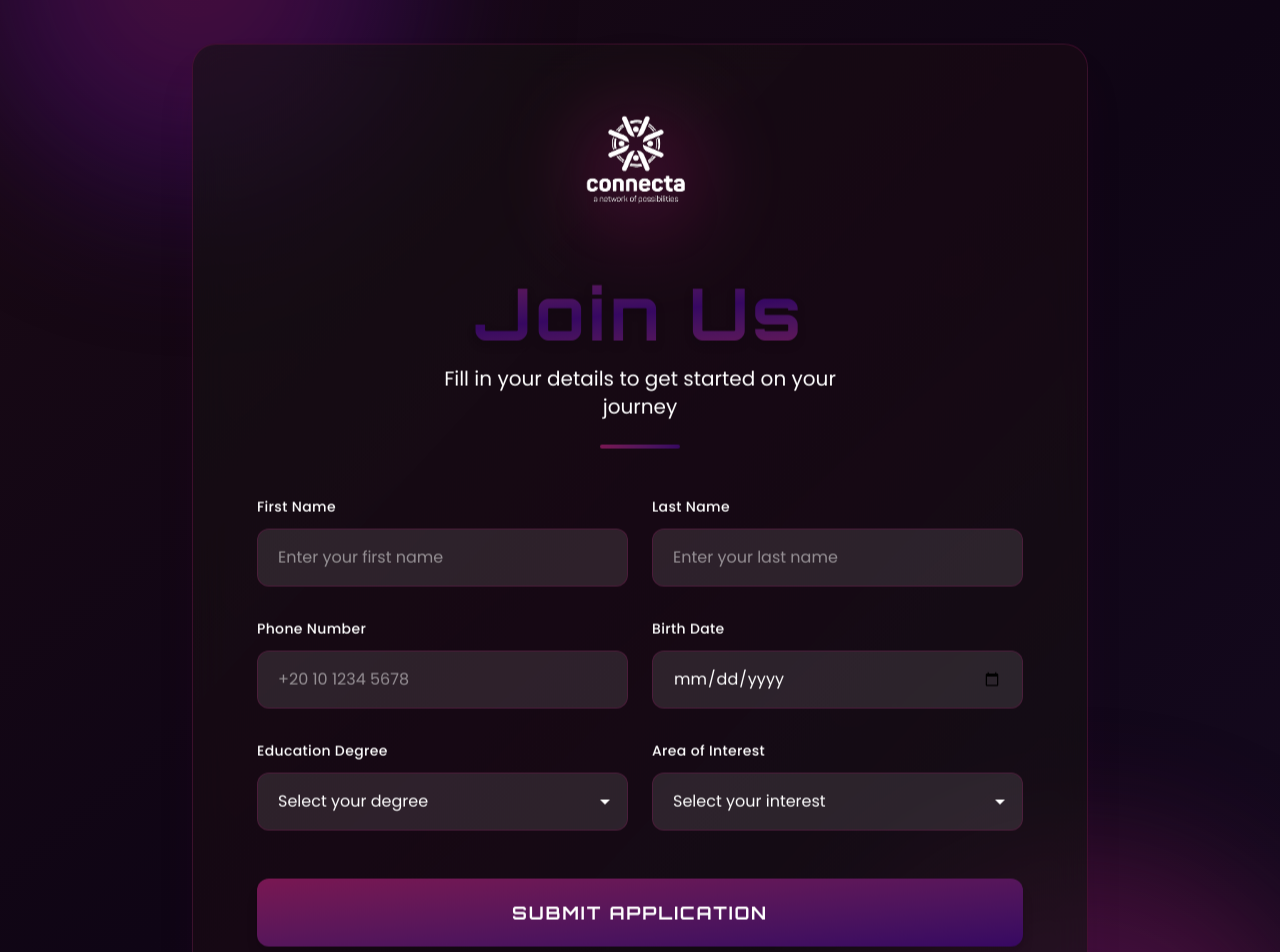
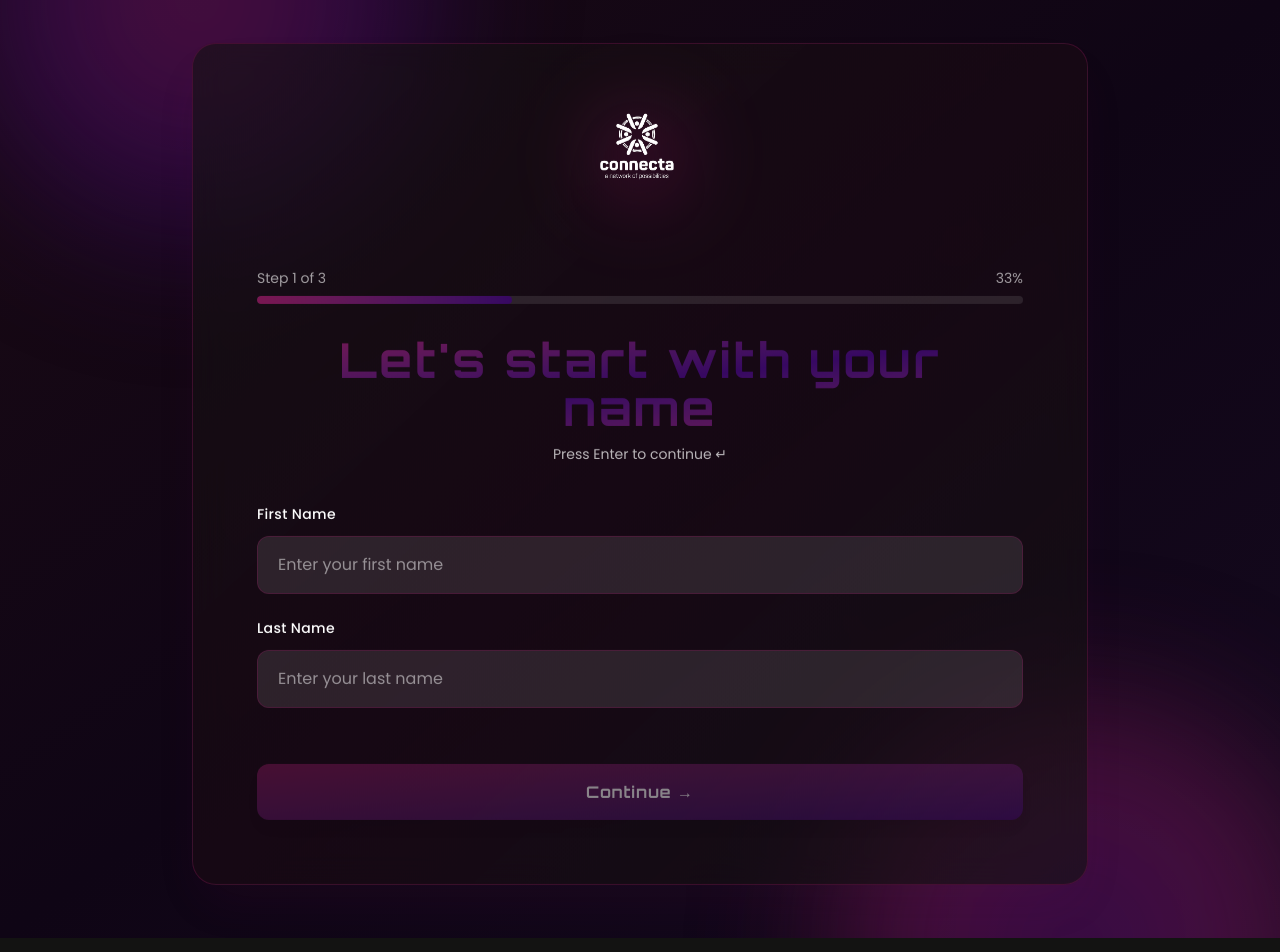
Before and after one commit to Blacktape-Entertainment/connecta, a React (Vite) app: page / in a window 1280 px wide. Shown: the top 952 px of the page. Built offline with nearby package versions, Linux system fonts and the light colour scheme.

Commit message:
feat: enhance FormSection with multi-step navigation and conditional fields

```diff
--- a/src/components/FormSection.jsx
+++ b/src/components/FormSection.jsx
@@ -1,4 +1,4 @@
-import { useState, useEffect, useRef } from "react";
+import { useState, useEffect, useRef, useMemo } from "react";
 import { gsap } from "gsap";
 import logo from "../assets/logo.png";
 import FormField from "./FormField";
@@ -12,11 +12,13 @@ export default function FormSection() {
     birthDate: "",
     educationDegree: "",
     areaOfInterest: "",
+    favoriteGame: "",
   });
 
   const [errors, setErrors] = useState({});
   const [touched, setTouched] = useState({});
   const [isSubmitting, setIsSubmitting] = useState(false);
+  const [currentStep, setCurrentStep] = useState(0);
 
   // Refs for GSAP animations
   const sectionRef = useRef(null);
@@ -113,14 +115,104 @@ export default function FormSection() {
         if (!value) return "Please select your area of interest";
         return "";
 
+      case "favoriteGame":
+        if (formData.areaOfInterest === "gaming" && !value)
+          return "Please select your favorite game";
+        return "";
+
       default:
         return "";
+    }
+  };
+
+  // Define form steps
+  const steps = useMemo(() => {
+    const baseSteps = [
+      {
+        title: "Let's start with your name",
+        fields: ["firstName", "lastName"],
+      },
+      {
+        title: "Your contact information",
+        fields: ["phoneNumber", "birthDate"],
+      },
+      {
+        title: "Tell us about yourself",
+        fields:
+          formData.areaOfInterest === "gaming"
+            ? ["educationDegree", "areaOfInterest", "favoriteGame"]
+            : ["educationDegree", "areaOfInterest"],
+      },
+    ];
+
+    return baseSteps;
+  }, [formData.areaOfInterest]);
+
+  const totalSteps = steps.length;
+  const currentStepData = steps[currentStep];
+  const progress = ((currentStep + 1) / totalSteps) * 100;
+
+  const canGoNext = () => {
+    return currentStepData.fields.every((field) => {
+      const value = formData[field];
+      const error = validateField(field, value);
+      return value && !error;
+    });
+  };
+
+  const handleNext = () => {
+    // Validate current step fields
+    const stepErrors = {};
+    currentStepData.fields.forEach((field) => {
+      const error = validateField(field, formData[field]);
+      if (error) stepErrors[field] = error;
+    });
+
+    if (Object.keys(stepErrors).length > 0) {
+      setErrors((prev) => ({ ...prev, ...stepErrors }));
+      setTouched((prev) => {
+        const newTouched = { ...prev };
+        currentStepData.fields.forEach((field) => {
+          newTouched[field] = true;
+        });
+        return newTouched;
+      });
+      return;
+    }
+
+    if (currentStep < totalSteps - 1) {
+      setCurrentStep((prev) => prev + 1);
+      // Animate to next step
+      gsap.fromTo(
+        containerRef.current,
+        { x: 50, opacity: 0 },
+        { x: 0, opacity: 1, duration: 0.5, ease: "power2.out" }
+      );
+    }
+  };
+
+  const handlePrev = () => {
+    if (currentStep > 0) {
+      setCurrentStep((prev) => prev - 1);
+      // Animate to previous step
+      gsap.fromTo(
+        containerRef.current,
+        { x: -50, opacity: 0 },
+        { x: 0, opacity: 1, duration: 0.5, ease: "power2.out" }
+      );
     }
   };
 
   const handleChange = (e) => {
     const { name, value } = e.target;
     setFormData((prev) => ({ ...prev, [name]: value }));
+
+    // Clear favorite game if user changes away from gaming
+    if (name === "areaOfInterest" && value !== "gaming") {
+      setFormData((prev) => ({ ...prev, favoriteGame: "" }));
+      setErrors((prev) => ({ ...prev, favoriteGame: "" }));
+      setTouched((prev) => ({ ...prev, favoriteGame: false }));
+    }
 
     // Validate field on change if already touched
     if (touched[name]) {
@@ -132,6 +224,17 @@ export default function FormSection() {
     const { name, value } = e.target;
     setTouched((prev) => ({ ...prev, [name]: true }));
     setErrors((prev) => ({ ...prev, [name]: validateField(name, value) }));
+  };
+
+  const handleKeyPress = (e) => {
+    if (e.key === "Enter") {
+      e.preventDefault();
+      if (currentStep < totalSteps - 1 && canGoNext()) {
+        handleNext();
+      } else if (currentStep === totalSteps - 1 && canGoNext()) {
+        handleSubmit(e);
+      }
+    }
   };
 
   const validateForm = () => {
@@ -180,9 +283,11 @@ export default function FormSection() {
         birthDate: "",
         educationDegree: "",
         areaOfInterest: "",
+        favoriteGame: "",
       });
       setTouched({});
       setErrors({});
+      setCurrentStep(0);
 
       // Show success message (you can replace with a toast or modal)
       alert("Application submitted successfully!");
@@ -225,33 +330,56 @@ export default function FormSection() {
       {/* Form Container with Improved Layout */}
       <div ref={containerRef} className="relative z-10 w-full max-w-4xl">
         <div className="bg-linear-to-br from-dark/60 via-[#1a0a14]/70 to-dark/60 backdrop-blur-lg rounded-3xl p-8 md:p-12 lg:p-16 border border-gradient1/40 shadow-2xl shadow-gradient1/10">
-          {/* Header */}
-          <header className="text-center mb-12">
-            <div className="relative inline-block mb-8">
+          {/* Header with Logo */}
+          <header className="text-center mb-8">
+            <div className="relative inline-block mb-6">
               <div className="absolute inset-0 bg-gradient1 blur-2xl opacity-40 rounded-full" />
               <img
                 src={logo}
                 alt="Logo"
-                className="relative w-28 md:w-32 h-auto mx-auto drop-shadow-2xl"
+                className="relative w-20 md:w-24 h-auto mx-auto drop-shadow-2xl"
               />
             </div>
-            <h2 className="font-heading text-5xl md:text-6xl lg:text-7xl font-bold bg-linear-to-br from-gradient1 via-gradient3 to-gradient1 bg-clip-text text-transparent mb-4 tracking-wider drop-shadow-lg">
-              Join Us
+          </header>
+
+          {/* Progress Bar */}
+          <div className="mb-8">
+            <div className="flex justify-between items-center mb-2">
+              <span className="text-light/60 text-sm font-body">
+                Step {currentStep + 1} of {totalSteps}
+              </span>
+              <span className="text-light/60 text-sm font-body">
+                {Math.round(progress)}%
+              </span>
+            </div>
+            <div className="w-full h-2 bg-light/10 rounded-full overflow-hidden">
+              <div
+                className="h-full bg-linear-to-r from-gradient1 to-gradient3 transition-all duration-500 ease-out rounded-full"
+                style={{ width: `${progress}%` }}
+              />
+            </div>
+          </div>
+
+          {/* Step Title */}
+          <div className="text-center mb-10">
+            <h2 className="font-heading text-3xl md:text-4xl lg:text-5xl font-bold bg-linear-to-br from-gradient1 via-gradient3 to-gradient1 bg-clip-text text-transparent mb-3 tracking-wider">
+              {currentStepData.title}
             </h2>
-            <p className="text-light text-lg md:text-xl font-body max-w-md mx-auto">
-              Fill in your details to get started on your journey
+            <p className="text-light/70 text-sm font-body">
+              Press Enter to continue ↵
             </p>
-            <div className="h-1 w-20 bg-linear-to-r from-gradient1 to-gradient3 mx-auto mt-6 rounded-full shadow-lg shadow-gradient1/50" />
-          </header>
+          </div>
 
           {/* Form */}
           <form
             onSubmit={handleSubmit}
+            onKeyPress={handleKeyPress}
             className="flex flex-col gap-8"
             noValidate
           >
-            {/* First Name & Last Name */}
-            <div className="grid grid-cols-1 md:grid-cols-2 gap-6">
+            {/* Step 0: First Name & Last Name */}
+            {currentStep === 0 && (
+              <div className="space-y-6">
                 <FormField
                   label="First Name"
                   name="firstName"
@@ -273,9 +401,11 @@ export default function FormSection() {
                   placeholder="Enter your last name"
                 />
               </div>
+            )}
 
-            {/* Phone & Birth Date */}
-            <div className="grid grid-cols-1 md:grid-cols-2 gap-6">
+            {/* Step 1: Phone & Birth Date */}
+            {currentStep === 1 && (
+              <div className="space-y-6">
                 <FormField
                   label="Phone Number"
                   name="phoneNumber"
@@ -296,9 +426,11 @@ export default function FormSection() {
                   error={touched.birthDate && errors.birthDate}
                 />
               </div>
+            )}
 
-            {/* Education & Area of Interest */}
-            <div className="grid grid-cols-1 md:grid-cols-2 gap-6">
+            {/* Step 2: Education & Area of Interest */}
+            {currentStep === 2 && (
+              <div className="space-y-6">
                 <SelectField
                   label="Education Degree"
                   name="educationDegree"
@@ -331,22 +463,80 @@ export default function FormSection() {
                     { value: "marketing", label: "Marketing" },
                     { value: "education", label: "Education" },
                     { value: "healthcare", label: "Healthcare" },
+                    { value: "gaming", label: "Gaming" },
                     { value: "other", label: "Other" },
                   ]}
                 />
+
+                {/* Favorite Game - Conditionally shown when gaming is selected */}
+                {formData.areaOfInterest === "gaming" && (
+                  <SelectField
+                    label="What's your favorite game?"
+                    name="favoriteGame"
+                    value={formData.favoriteGame}
+                    onChange={handleChange}
+                    onBlur={handleBlur}
+                    error={touched.favoriteGame && errors.favoriteGame}
+                    options={[
+                      { value: "", label: "Select your favorite game" },
+                      { value: "valorant", label: "Valorant" },
+                      {
+                        value: "league-of-legends",
+                        label: "League of Legends",
+                      },
+                      { value: "counter-strike", label: "Counter-Strike" },
+                      { value: "dota2", label: "Dota 2" },
+                      { value: "fortnite", label: "Fortnite" },
+                      { value: "apex-legends", label: "Apex Legends" },
+                      { value: "overwatch", label: "Overwatch" },
+                      { value: "minecraft", label: "Minecraft" },
+                      { value: "gta5", label: "GTA V" },
+                      { value: "fifa", label: "FIFA" },
+                      { value: "cod", label: "Call of Duty" },
+                      { value: "pubg", label: "PUBG" },
+                      { value: "rocket-league", label: "Rocket League" },
+                      { value: "other", label: "Other" },
+                    ]}
+                  />
+                )}
               </div>
+            )}
 
-            {/* Submit Button */}
+            {/* Navigation Buttons */}
+            <div className="flex gap-4 mt-6">
+              {currentStep > 0 && (
+                <button
+                  type="button"
+                  onClick={handlePrev}
+                  className="flex-1 px-6 py-4 bg-light/10 border border-gradient1/40 text-light font-heading text-base font-semibold tracking-wider rounded-xl cursor-pointer transition-all duration-300 hover:bg-light/15 hover:border-gradient1/60"
+                >
+                  ← Previous
+                </button>
+              )}
+
+              {currentStep < totalSteps - 1 ? (
+                <button
+                  type="button"
+                  onClick={handleNext}
+                  disabled={!canGoNext()}
+                  className="flex-1 px-6 py-4 bg-linear-to-br from-gradient1 to-gradient3 text-light font-heading text-base font-semibold tracking-wider rounded-xl cursor-pointer transition-all duration-300 shadow-lg hover:-translate-y-0.5 hover:shadow-xl disabled:opacity-50 disabled:cursor-not-allowed disabled:hover:translate-y-0 relative overflow-hidden group"
+                >
+                  <span className="relative z-10">Continue →</span>
+                  <div className="absolute inset-0 bg-linear-to-r from-transparent via-light/20 to-transparent -translate-x-full group-hover:translate-x-full transition-transform duration-700" />
+                </button>
+              ) : (
                 <button
                   type="submit"
-              disabled={isSubmitting}
-              className="mt-4 px-8 py-5 bg-linear-to-br from-gradient1 to-gradient3 text-light font-heading text-lg font-semibold tracking-widest rounded-xl cursor-pointer transition-all duration-300 shadow-lg uppercase hover:-translate-y-0.5 hover:shadow-xl active:translate-y-0 disabled:opacity-50 disabled:cursor-not-allowed relative overflow-hidden group"
+                  disabled={isSubmitting || !canGoNext()}
+                  className="flex-1 px-6 py-4 bg-linear-to-br from-gradient1 to-gradient3 text-light font-heading text-base font-semibold tracking-wider rounded-xl cursor-pointer transition-all duration-300 shadow-lg hover:-translate-y-0.5 hover:shadow-xl disabled:opacity-50 disabled:cursor-not-allowed disabled:hover:translate-y-0 relative overflow-hidden group"
                 >
                   <span className="relative z-10">
-                {isSubmitting ? "Submitting..." : "Submit Application"}
+                    {isSubmitting ? "Submitting..." : "Submit Application ✓"}
                   </span>
                   <div className="absolute inset-0 bg-linear-to-r from-transparent via-light/20 to-transparent -translate-x-full group-hover:translate-x-full transition-transform duration-700" />
                 </button>
+              )}
+            </div>
           </form>
         </div>
       </div>
```
Lines whose indentation alone changed are shown as unchanged.
